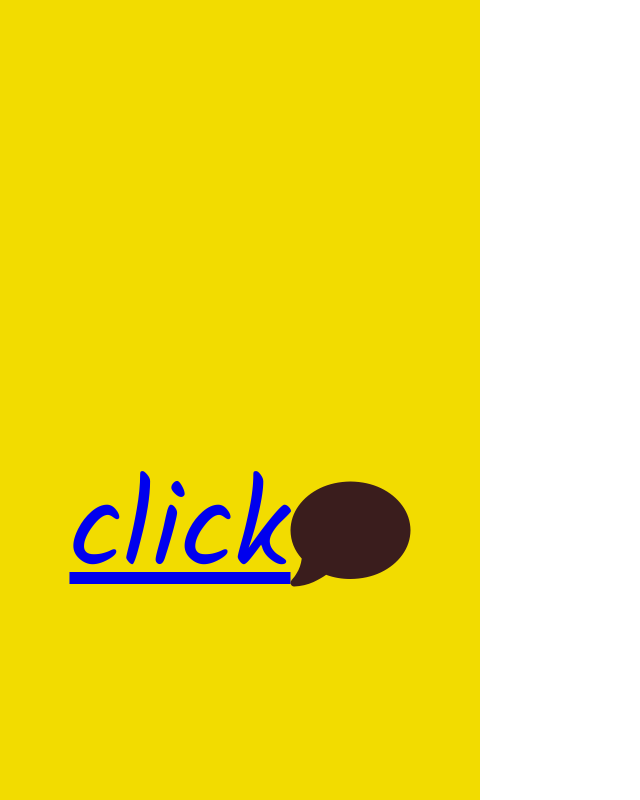
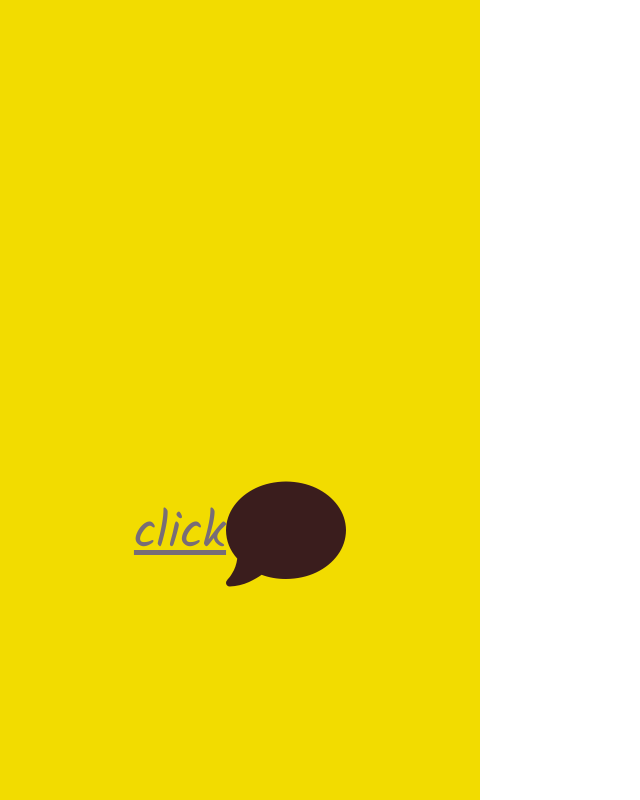
Before and after one commit to jyahnstage/kakao-clone-jyahn, a plain HTML site: page index.html in a window 1280 px wide. Shown: the top 800 px of the page, without its empty margins (0-640 px from the left). Drawn offline with Linux system fonts and the light colour scheme.

Commit message:
Update cover.css

```diff
--- a/css/screens/cover.css
+++ b/css/screens/cover.css
@@ -1,10 +1,21 @@
 .logo {
     height: 1067px;
     width: 480px;
-    display: flex;
+    display: flex;;
     justify-content: center;
     align-items: center;
     background-color: var(--yellow);
     color: var(--black);
+
+}
+
+.logo i {
     font-size: 120px;
+    z-index: 2;
 }
+
+.logo a {
+    font-size: 50px;
+    opacity: 0.5;
+    z-index: 3;
+}
```
